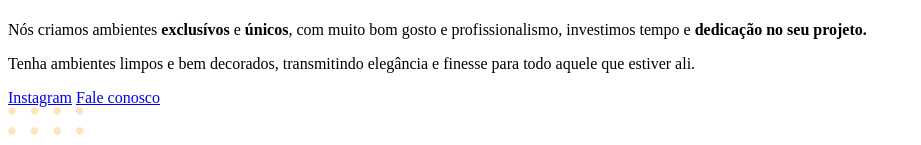
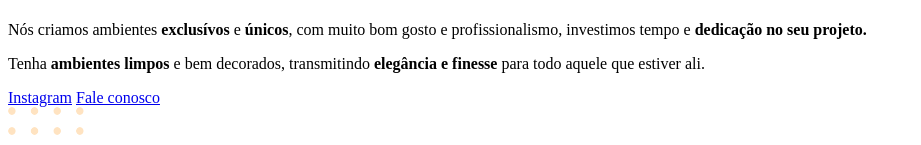
Before and after one commit to JoaoPontess/AdPage, a plain HTML site: page index.html in a window 1280 px wide. Shown: the part 294-439 px from the top of the page, without its empty margins (0-921 px from the left). Drawn offline with Linux system fonts and the light colour scheme.

Commit message:
Letter in bold

```diff
--- a/index.html
+++ b/index.html
@@ -16,7 +16,7 @@
 
 <p>Nós criamos ambientes <strong>exclusívos</strong> e <strong>únicos</strong>, com muito bom gosto e profissionalismo, investimos tempo e <strong>dedicação no seu projeto.</strong> </p>
 
-<p>Tenha ambientes limpos e bem decorados, transmitindo elegância  e finesse para todo aquele que estiver ali.</p>
+<p>Tenha <strong>ambientes limpos</strong> e bem decorados, transmitindo <strong>elegância  e finesse</strong> para todo aquele que estiver ali.</p>
 </div>
 
 <div id="footer">
```
